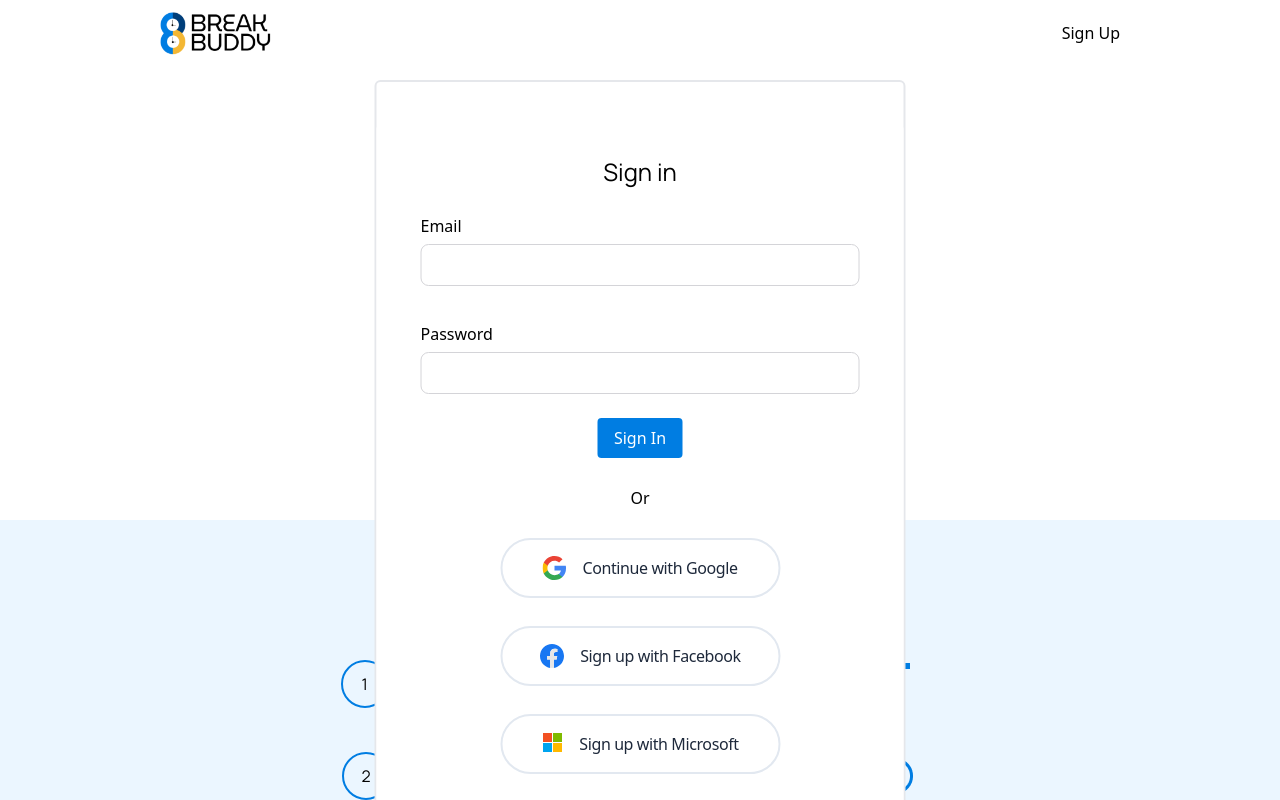
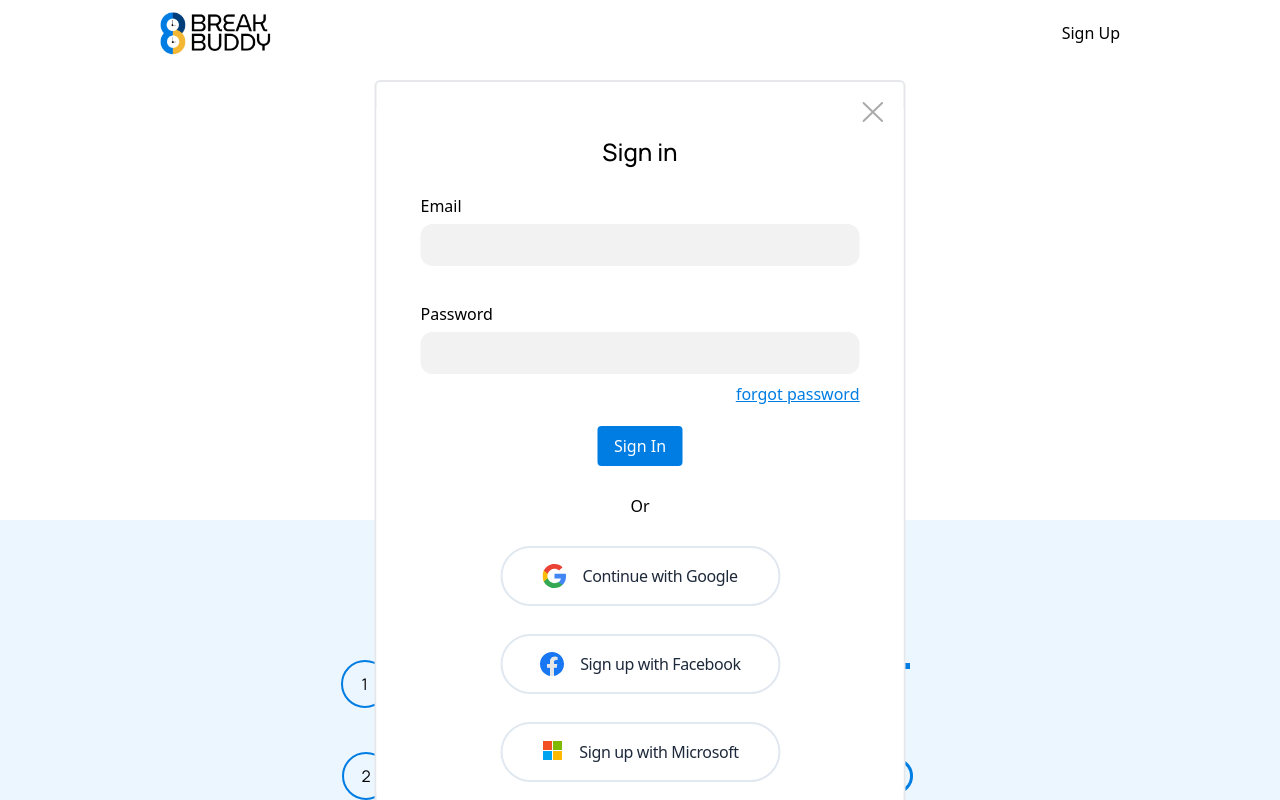
Before and after one commit to Break-Buddy/Break-Buddy-React, a React (Vite) app: page / in a window 1280 px wide. Both pictures are taken after a click on the element "Sign In". Shown: the top 800 px of the page. Built offline with nearby package versions, Linux system fonts and the light colour scheme; the HTML template or start-up script is replaced by a standard one.

Commit message:
edited to new sign in layout

```diff
--- a/src/components/Icons.jsx
+++ b/src/components/Icons.jsx
@@ -90,3 +90,19 @@ export function ExpandIcon() {
     </svg>
   );
 }
+export function CloseButton() {
+  return (
+    <svg
+      xmlns="http://www.w3.org/2000/svg"
+      width="21"
+      height="20"
+      viewBox="0 0 21 20"
+      fill="none"
+    >
+      <path
+        d="M20.3239 1.70816C20.4197 1.61525 20.4958 1.50495 20.5476 1.38356C20.5995 1.26217 20.6261 1.13206 20.6261 1.00066C20.6261 0.869268 20.5995 0.739161 20.5476 0.617767C20.4958 0.496374 20.4197 0.386074 20.3239 0.293163C20.2281 0.200253 20.1144 0.126554 19.9892 0.0762711C19.864 0.0259876 19.7298 0.000106812 19.5943 0.000106812C19.4588 0.000106812 19.3246 0.0259876 19.1995 0.0762711C19.0743 0.126554 18.9605 0.200253 18.8647 0.293163L10.3131 8.58692L1.76143 0.293163C1.56793 0.105522 1.30548 0.000106812 1.03182 0.000106812C0.758167 0.000106812 0.495718 0.105522 0.302214 0.293163C0.10871 0.480804 5.39442e-09 0.7353 0 1.00066C-5.39442e-09 1.26603 0.10871 1.52052 0.302214 1.70816L8.85514 10.0007L0.302214 18.2932C0.10871 18.4808 -2.0389e-09 18.7353 0 19.0007C2.0389e-09 19.266 0.10871 19.5205 0.302214 19.7082C0.495718 19.8958 0.758167 20.0012 1.03182 20.0012C1.30548 20.0012 1.56793 19.8958 1.76143 19.7082L10.3131 11.4144L18.8647 19.7082C19.0582 19.8958 19.3207 20.0012 19.5943 20.0012C19.868 20.0012 20.1304 19.8958 20.3239 19.7082C20.5174 19.5205 20.6261 19.266 20.6261 19.0007C20.6261 18.7353 20.5174 18.4808 20.3239 18.2932L11.771 10.0007L20.3239 1.70816Z"
+        fill="#ACACAC"
+      />
+    </svg>
+  );
+}
--- a/src/components/SignInPage.jsx
+++ b/src/components/SignInPage.jsx
@@ -1,6 +1,11 @@
 import React from "react";
-import { FacebookIcon, GoogleIcon, WindowsIcon } from "./Icons";
-import { signInWithPopup, GoogleAuthProvider, FacebookAuthProvider, OAuthProvider } from "firebase/auth"; // Update import to include OAuthProvider
+import { CloseButton, FacebookIcon, GoogleIcon, WindowsIcon } from "./Icons";
+import {
+  signInWithPopup,
+  GoogleAuthProvider,
+  FacebookAuthProvider,
+  OAuthProvider,
+} from "firebase/auth"; // Update import to include OAuthProvider
 import { auth } from "../config/firebase";
 
 function SignInPage() {
@@ -26,7 +31,7 @@ function SignInPage() {
 
   const handleMicrosoftSignUp = async () => {
     try {
-      const provider = new OAuthProvider('microsoft.com'); // Create OAuthProvider for Microsoft
+      const provider = new OAuthProvider("microsoft.com"); // Create OAuthProvider for Microsoft
       await signInWithPopup(auth, provider); // Sign up with Microsoft pop-up
       console.log("Signed up with Microsoft successfully!");
     } catch (error) {
@@ -35,23 +40,42 @@ function SignInPage() {
   };
 
   return (
-    <header className="flex flex-col bg-white border-2 rounded-md">
-        <form className="flex flex-col items-center self-center p-11 mt-9 max-w-full text-black bg-white rounded-xl w-[527px] max-md:px-5">
-        <h2 className="text-2xl leading-5">Sign in</h2>
-        <label className="self-stretch mt-8 max-md:max-w-full">Email</label>
+    <header className="flex flex-col bg-white border-2 rounded-md relative">
+      <div className="absolute right-5 top-5 cursor-pointer">
+        <CloseButton />
+      </div>
+      <form className="flex flex-col items-center self-center p-11 pb-5 mt-4 max-w-full text-black bg-white rounded-xl w-[527px] max-md:px-5">
+        {/* EMAIL */}
+        <div className="flex flex-col w-full">
+          <h2 className="text-2xl leading-5 font-medium self-center">
+            Sign in
+          </h2>
+          <label className="self-stretch mt-8 max-md:max-w-full font-medium">
+            Email
+          </label>
           <input
             type="email"
-          className="pl-3 shrink-0 self-stretch mt-1.5 rounded-lg border border-solid border-zinc-300 h-[42px] max-md:max-w-full"
-          aria-label="email-input"
+            className="pl-3 shrink-0 self-stretch mt-1.5 rounded-xl h-[42px] focus:outline-none max-md:max-w-full bg-[#F2F2F2] focus:bg-[#F2F2F2]"
           />
-        <label className="self-stretch mt-9 max-md:max-w-full">Password</label>
+        </div>
+        {/* END EMAIL */}
+        {/* PASSWORD */}
+        <div className="flex flex-col w-full">
+          <label className="self-stretch mt-9 max-md:max-w-full font-medium">
+            Password
+          </label>
           <input
             type="password"
-          className="pl-3 shrink-0 self-stretch mt-1.5 bg-white rounded-lg border border-solid border-zinc-300 h-[42px] max-md:max-w-full"
+            className="pl-3 shrink-0 self-stretch mt-1.5 rounded-xl bg-[#F2F2F2] focus:bg-[#F2F2F2] h-[42px] max-md:max-w-full focus:outline-none"
             aria-label="password-input"
           />
-        <br />
-        <button className="button-1 px-4 py-2" type="submit">
+        </div>
+        {/* END PASSWORD */}
+        <div className="text-[#007DE2] my-2 underline flex justify-end w-full">
+          <a href="#">forgot password</a>
+        </div>
+
+        <button className="button-1 px-4 py-2 mt-3" type="submit">
           Sign In
         </button>
         <div className="mt-7">Or</div>
@@ -77,6 +101,10 @@ function SignInPage() {
           <div>Sign up with Microsoft</div>
         </div>
       </form>
+      <div className="flex gap-2 justify-center mt-3 mb-12">
+        <h3>Dont' have an account?</h3>
+        <h3 className="text-[#007DE2] underline cursor-pointer">Sign Up</h3>
+      </div>
     </header>
   );
 }
```
Lines whose indentation alone changed are shown as unchanged.
